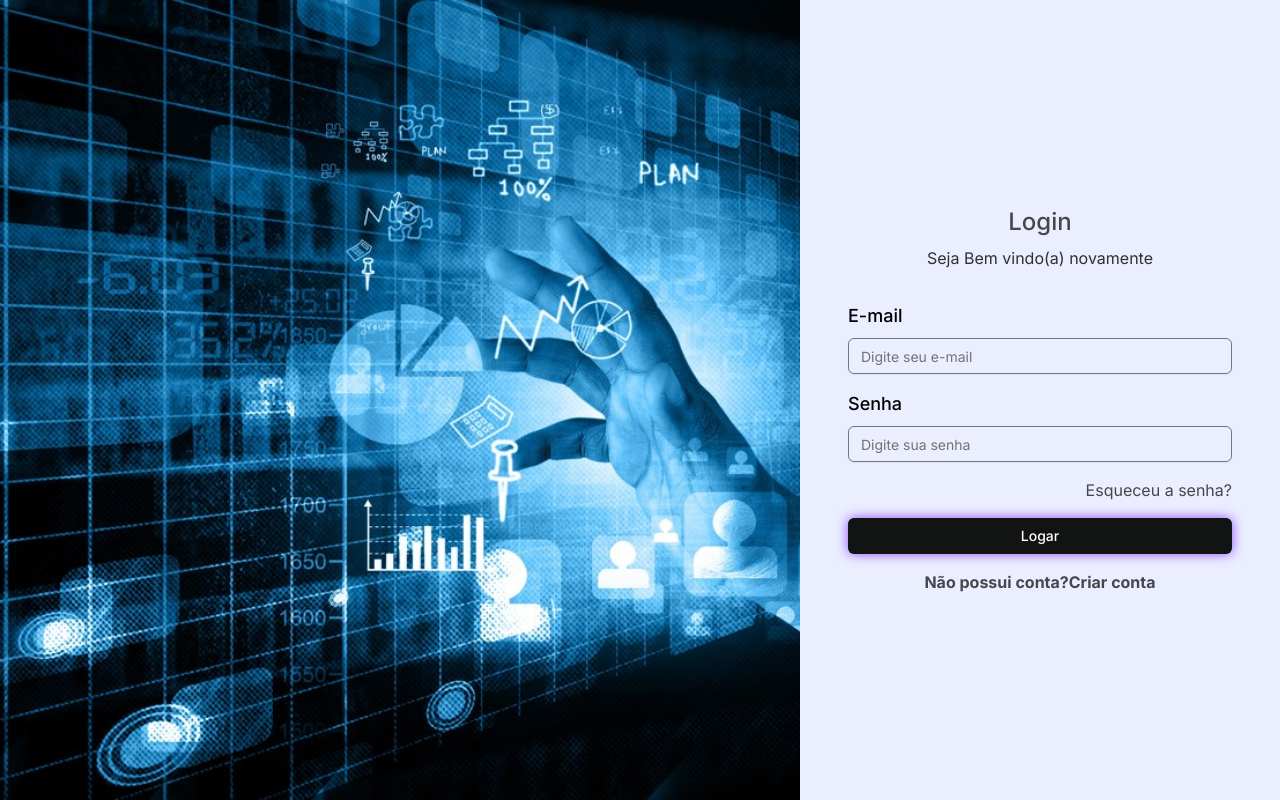
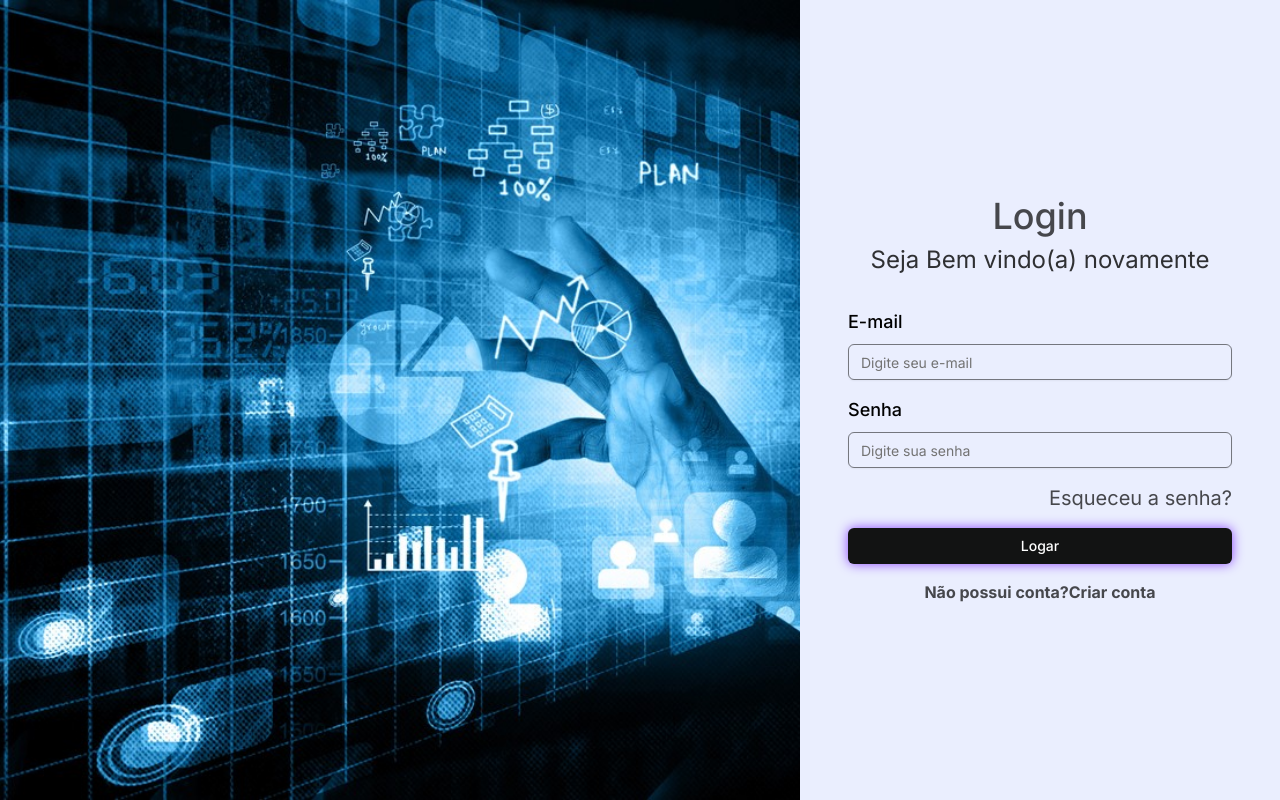
Before and after one commit to Miguelluisdev/projex-frontend, a Next.js app: page /sign-in in a window 1280 px wide. Built offline with nearby package versions, Linux system fonts and the light colour scheme.

Commit message:
refactor: add semantic tags

```diff
--- a/src/subdomains/auth/components/login.tsx
+++ b/src/subdomains/auth/components/login.tsx
@@ -19,15 +19,25 @@ export const Login = () => {
 
   return (
     <Form {...form}>
-      <form className="flex h-full w-96 flex-col justify-center space-y-4">
-        <div className="mb-4 text-center">
-          <h2 className="mb-2 text-2xl font-medium text-black/70 hover:text-[#1F3473]">
+      <form
+        className="flex h-full w-96 flex-col justify-center space-y-4"
+        aria-labelledby="formulario-de-login"
+        role="form"
+      >
+        <aside className="mb-4 text-center">
+          <h2
+            className="mb-2 md:text-4xl text-3xl font-medium text-black/70 hover:text-[#1F3473]"
+            id="login-form"
+          >
             Login
           </h2>
-          <p className="text-black/80 hover:text-[#1F3473]">
+          <p
+            className="text-2xl text-black/80 hover:text-[#1F3473]"
+            id="login-form-description"
+          >
             Seja Bem vindo(a) novamente
           </p>
-        </div>
+        </aside>
         <>
           {registerFields.map((item, index) => (
             <CustomInput
@@ -42,16 +52,26 @@ export const Login = () => {
           ))}
           <Link
             href="/forgot"
-            className="self-end  text-black/70 hover:text-[#1F3473] hover:underline"
+            rel="noopener noreferrer"
+            title="recuperar senha"
+            className="self-end text-xl  text-black/70 hover:text-[#1F3473] hover:underline"
+            role="link"
           >
             Esqueceu a senha?
           </Link>
         </>
-        <Button className="w-full bg-[#121313] hover:bg-[#1F3473]  shadow-[0px_0px_12px_#8c45ff] hover:shadow-[0px_0px_20px_#8c45ff] text-white">
+        <Button
+          className="w-full bg-[#121313] hover:bg-[#1F3473]  shadow-[0px_0px_12px_#8c45ff] hover:shadow-[0px_0px_20px_#8c45ff] text-white  "
+          aria-label="clique para fazer login"
+          role="button"
+        >
           Logar
         </Button>
-        <div className="mt-16 flex w-full justify-center text-black/70 hover:text-[#1F3473]">
-          <Link href="/sign-up" className="font-bold hover:underline">
+        <div
+          className="mt-16 flex w-full justify-center text-black/70 hover:text-[#1F3473]"
+          role="contentinfo"
+        >
+          <Link href="/sign-up" className="font-bold hover:underline" role="link" rel="noopener noreferrer" title="Criar a conta">
             Não possui conta?Criar conta
           </Link>
         </div>
--- a/src/subdomains/auth/components/register.tsx
+++ b/src/subdomains/auth/components/register.tsx
@@ -25,15 +25,22 @@ export const Register = () => {
 
   return (
     <Form {...form}>
-      <form className="flex h-full w-96 flex-col justify-center space-y-4">
-        <div className="mb-4 text-center">
-          <h2 className="mb-2 text-2xl font-medium text-black/70 hover:text-[#1F3473]">
+      <form
+        className="flex h-full w-96 flex-col justify-center space-y-4"
+        aria-labelledby="formulario-de-cadastro"
+        role="form"
+      >
+        <aside className="mb-4 text-center">
+          <h2 className="mb-6 md:text-4xl text-3xl font-medium text-black/70 hover:text-[#1F3473]">
             Registrar
           </h2>
-          <p className="text-black/80 hover:text-[#1F3473]">
+          <p
+            className="text-xl text-black/80 hover:text-[#1F3473]"
+            id="cadastro-form-description"
+          >
             Preencha os campos abaixo para criar uma conta.
           </p>
-        </div>
+        </aside>
         <>
           {registerFields.map((item, index) => (
             <CustomInput
@@ -47,11 +54,21 @@ export const Register = () => {
             />
           ))}
         </>
-        <Button className="w-full bg-[#121313] hover:bg-[#1F3473]  shadow-[0px_0px_12px_#8c45ff] hover:shadow-[0px_0px_20px_#8c45ff] text-white">
+        <Button
+          className="w-full bg-[#121313] hover:bg-[#1F3473]  shadow-[0px_0px_12px_#8c45ff] hover:shadow-[0px_0px_20px_#8c45ff] text-white"
+          aria-label="clique para fazer cadastro"
+          role="button"
+        >
           Registrar
         </Button>
         <div className="mt-16 flex w-full justify-center text-black/70 hover:text-[#1F3473]">
-          <Link href="/sign-in" className="font-bold hover:underline">
+          <Link
+            href="/sign-in"
+            className="font-bold hover:underline"
+            role="link"
+            rel="noopener noreferrer"
+            title="Entrar na conta"
+          >
             Já tem uma conta? Faça login
           </Link>
         </div>
```
